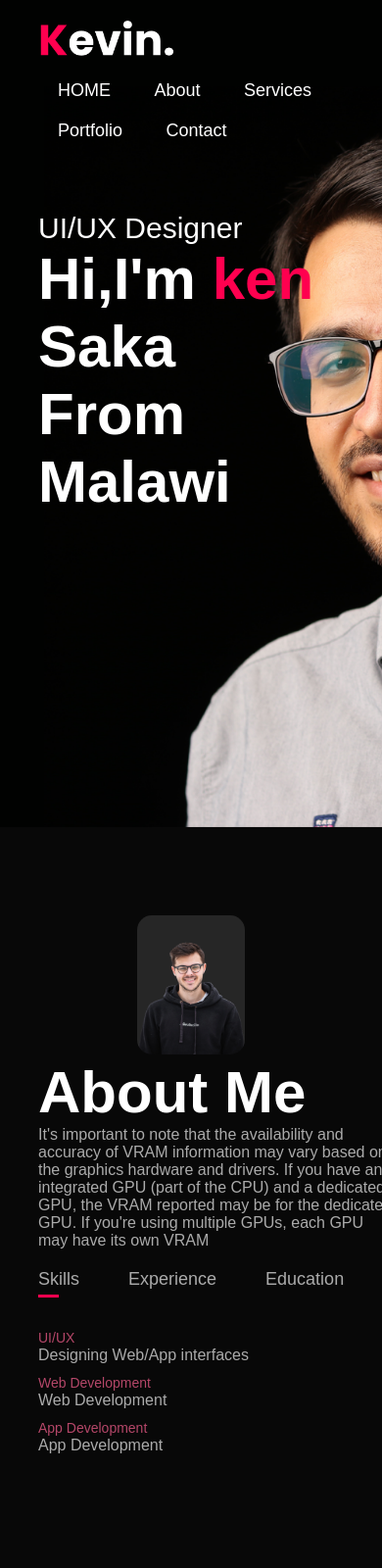
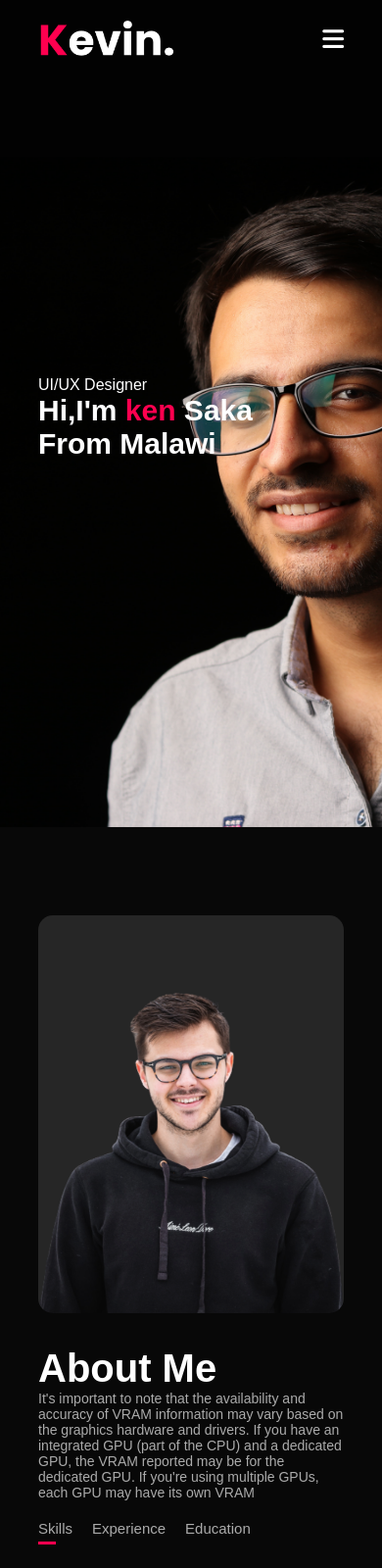
Before and after one commit to bed-com-06-19/myPortfolio, a plain HTML site: page index.html in a window 390 px wide. Shown: the top 1600 px of the page at 98% size. Drawn offline with Linux system fonts and the light colour scheme.

Commit message:
small screen properties

```diff
--- a/index.html
+++ b/index.html
@@ -14,13 +14,15 @@
         <div class="container">
             <nav>
                 <img src="images/logo.png" class="logo">
-                <ul>
+                <ul id="sidemenu">
                     <li><a href="#">HOME</a></li>
                     <li><a href="#">About</a></li>
                     <li><a href="#">Services</a></li>
                     <li><a href="#">Portfolio</a></li>
                     <li><a href="#">Contact</a></li>
+                    <i class="fa-solid fa-times" onclick="closemenu()"></i>
                 </ul>
+                <i class="fa-solid fa-bars" onclick="openmenu()"></i>
             </nav>
             <div class="header-text">
                 <p>UI/UX Designer</p>
@@ -187,6 +189,16 @@ function opentab(tabname){
 }
 
 </script>
+<script>
+    var sidemenu = document.getElementById("sidemenu");
+
+    function openmenu(){
+        sidemenu.style.right = "0";
+    }
+    function closemenu(){
+        sidemenu.style.right = "-200px";
+    }
+</script>
 
 </body>
 </html>
--- a/style.css
+++ b/style.css
@@ -313,4 +313,70 @@ cursor: pointer;
 }
 .copyright i{
     color: #ff004f;
+
 }
+
+nav .fa-solid{
+    display: none;
+}
+
+@media only screen and (max-width:600px){
+       #header  {
+        background-image: url(images/phone-background.png);
+       }
+       .header-text{
+        margin-top: 100%;
+        font-size: 16px;
+       }
+       .header-text h1{
+        font-size: 30px;
+
+       }
+       nav .fa-solid{
+        display: block;
+        font-size:25px ;
+    }
+    nav ul{
+        background: #ff004f;
+        position: fixed;
+        top: 0;
+        right: -200px;
+        width: 200px;
+        height: 100vh;
+        padding-top: 50px;
+        z-index: 2;
+        transition: right 0.5s;
+    }
+    nav ul li{
+        display: block;
+        margin: 25px;
+    }
+    nav ul .fa-solid{
+        position: absolute;
+        top: 25px;
+        left: 25px;
+        cursor: pointer;
+    }
+    .sub-title{
+        font-size: 40px;
+    }
+    .about-col-1, .about-col-2{
+        flex-basis: 100%;
+    }
+    .about-col-1{
+        margin-bottom: 30px;
+    }
+    .about-col-2{
+        font-size: 14px;
+    }
+    .tab-links{
+        font-size: 15px;
+        margin-right: 20px;
+    }
+    .contact-left, .contact-right{
+        flex-basis: 100%;
+    }
+    .copyright{
+        font-size: 14px;
+    }
+}
```
